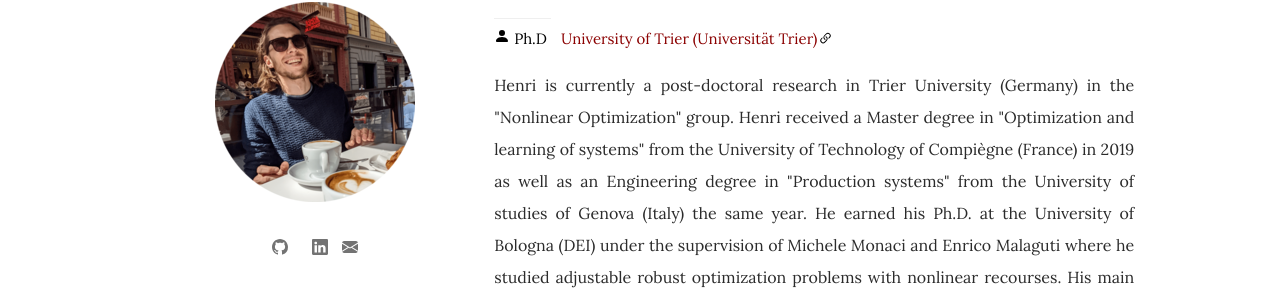
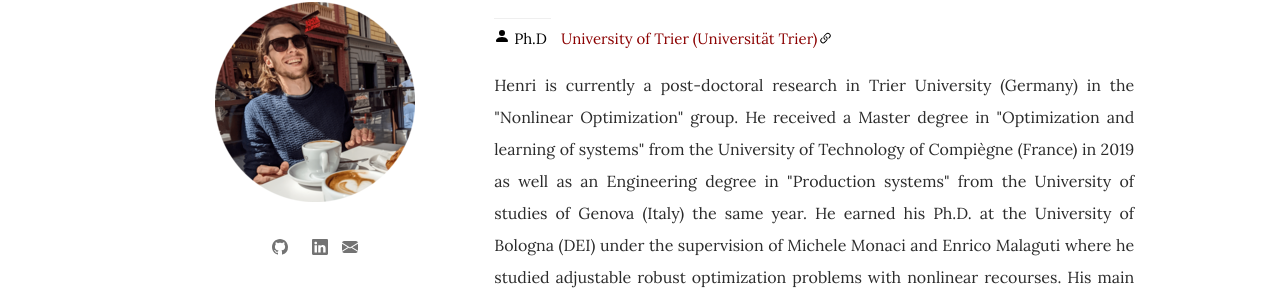
Before and after one commit to hlefebvr/hlefebvr.github.io, a Jekyll site: the page built from index.html, in a window 1280 px wide. Shown: the part 157-458 px from the top of the page. Built offline with Jekyll 4.4.1, drawn with Linux system fonts in a browser that asks for light colours; nearby versions of some CDN libraries; a style sheet for code colours, icons or effects is not loaded; some of the changed text lies outside the part shown.

```diff
--- a/index.html
+++ b/index.html
@@ -50,7 +50,7 @@
 
                 <p>
                     Henri is currently a post-doctoral research in Trier University (Germany) in the "Nonlinear Optimization" group.
-                    Henri received a Master degree in "Optimization and learning of systems" from the University of Technology of Compiègne (France) in 2019 as well as an Engineering degree in "Production systems" from the University of studies of Genova (Italy) the same year. He earned his Ph.D. at the University of Bologna (DEI) under the supervision of Michele Monaci and Enrico Malaguti where he studied adjustable robust optimization problems with nonlinear recourses. His main research interests are in optimization under uncertainty and decomposition methods for large-scale applications. In particular, his work focuses on exact methods for two-stage robust problems with mixed-integer convex wait-and-see decisions using decomposition approaches.
+                    He received a Master degree in "Optimization and learning of systems" from the University of Technology of Compiègne (France) in 2019 as well as an Engineering degree in "Production systems" from the University of studies of Genova (Italy) the same year. He earned his Ph.D. at the University of Bologna (DEI) under the supervision of Michele Monaci and Enrico Malaguti where he studied adjustable robust optimization problems with nonlinear recourses. His main research interests are in optimization under uncertainty and decomposition methods for large-scale applications. In particular, his work focuses on exact methods for two-stage robust problems with mixed-integer convex wait-and-see decisions using decomposition approaches.
                 </p>
 
             </div>
```
